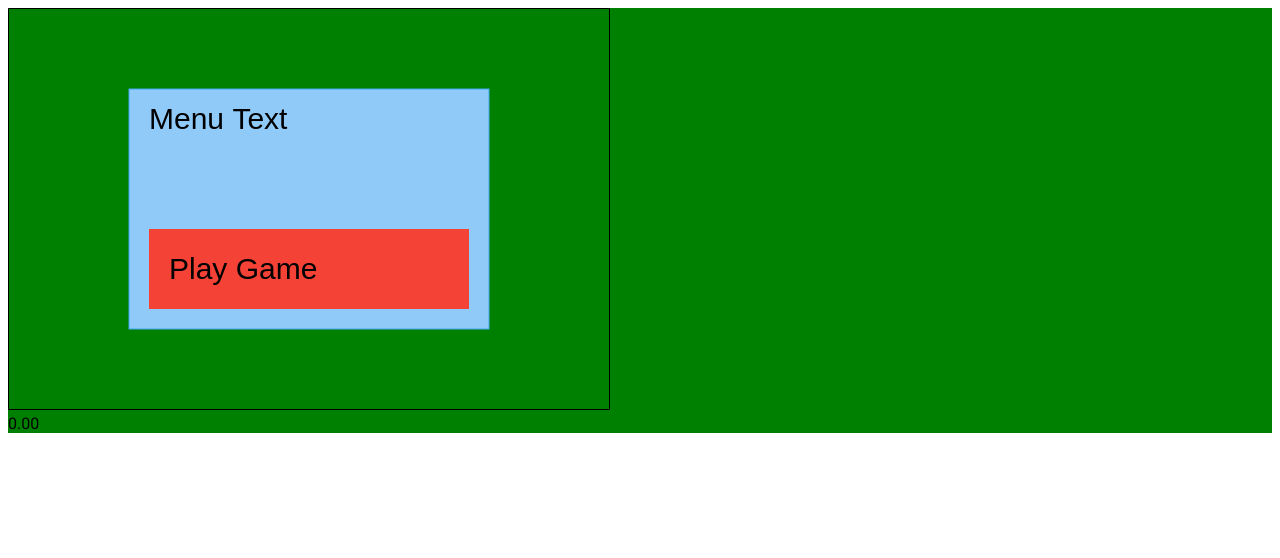
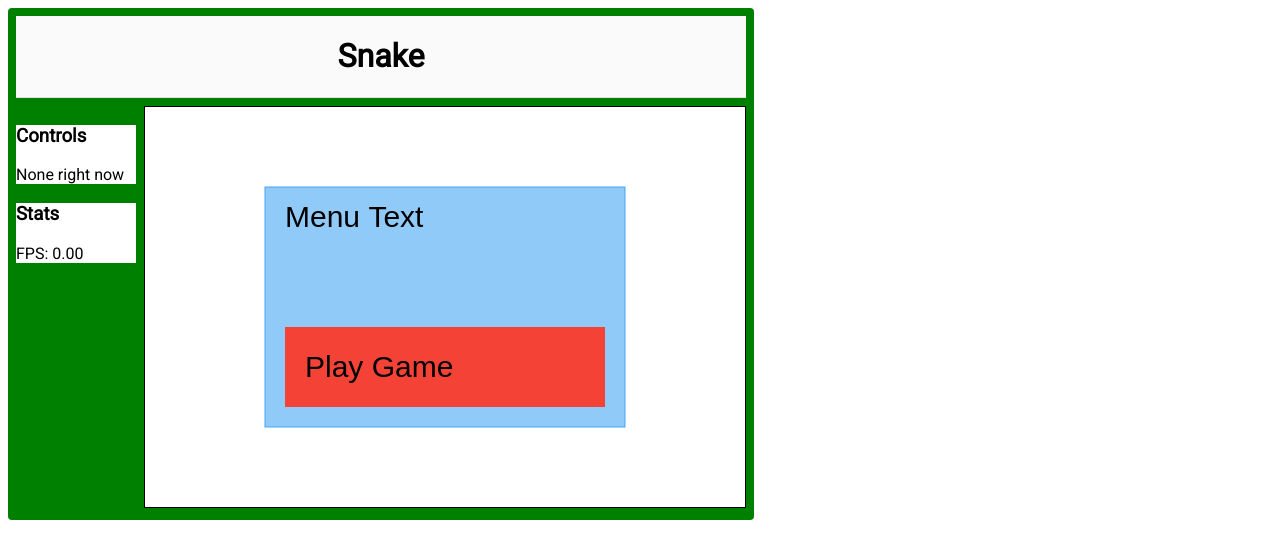
Before and after one commit to CalebMorris/snake-canvas, a website built with webpack: page app/index_template.html in a window 1280 px wide. Built offline with nearby package versions, Linux system fonts and the light colour scheme.

Commit message:
Updated main view to have title and sections

```diff
--- a/app/Assets/style.scss
+++ b/app/Assets/style.scss
@@ -8,6 +8,10 @@ body {
 	font-family: 'Roboto', sans-serif;
 }
 
+canvas {
+	background-color: white;
+}
+
 .app {
 	display: flex;
 	flex-direction: column;
@@ -16,17 +20,35 @@ body {
 
 .header {
 	flex-wrap: nowrap;
-	padding-top: 8px;
-	padding-bottom: 8px;
 	display: flex;
 	flex-direction: row;
 	align-items: center;
 	width: 100%;
-  	justify-content: center;
-  	border-bottom: 1px solid #e1e1e1;
-  	background-color: #fAfAfA;
+	justify-content: center;
+	border-bottom: 1px solid #e1e1e1;
+	background-color: #fAfAfA;
+	margin-bottom: 8px;
 }
 
 .game-container {
+	display: inline-block;
+	padding: 8px;
+	border-radius: 4px;
 	background-color: green;
 }
+
+.sidebar {
+	float: left;
+	margin-right: 8px;
+}
+
+.controls {
+	width: 120px;
+	background-color: white;
+}
+
+.stats {
+	margin-top: 8px;
+	width: 120px;
+	background-color: white;
+}
--- a/app/index.js
+++ b/app/index.js
@@ -5,13 +5,13 @@ require('./Assets/style.scss');
 (function(window, document) {
 
   const canvas = document.getElementById('game-canvas');
-  const extra = document.getElementById('extra-content');
+  const fpsLabel = document.getElementById('fps');
   const context = canvas.getContext('2d');
 
   const gameController = new GameController(canvas, context, canvas.width, canvas.height, window.requestAnimationFrame);
 
   setInterval(() => {
-    extra.textContent = gameController.fps.toFixed(2);
+    fpsLabel.textContent = gameController.fps.toFixed(2);
   }, 500);
 
   gameController.start();
--- a/app/index_template.html
+++ b/app/index_template.html
@@ -17,8 +17,25 @@
 			</div>
 		</noscript>
 		<div class="game-container">
+			<div class="header">
+				<h1>Snake</h1>
+			</div>
 			<canvas id="game-canvas" width="600" height="400" style="border:1px solid #000000;"></canvas>
-			<div id="extra-content"></div>
+			<div class="sidebar">
+				<div class="controls">
+					<h3>Controls</h3>
+					<td>
+						<tr>None right now</tr>
+					</td>
+				</div>
+				<div class="stats">
+					<h3>Stats</h3>
+					<td>
+						<label id="fpslabel">FPS:</label>
+						<span id="fps" for="fpslabel">0</span>
+					</td>
+				</div>
+			</div>
 		</div>
 	</body>
 </html>
```
